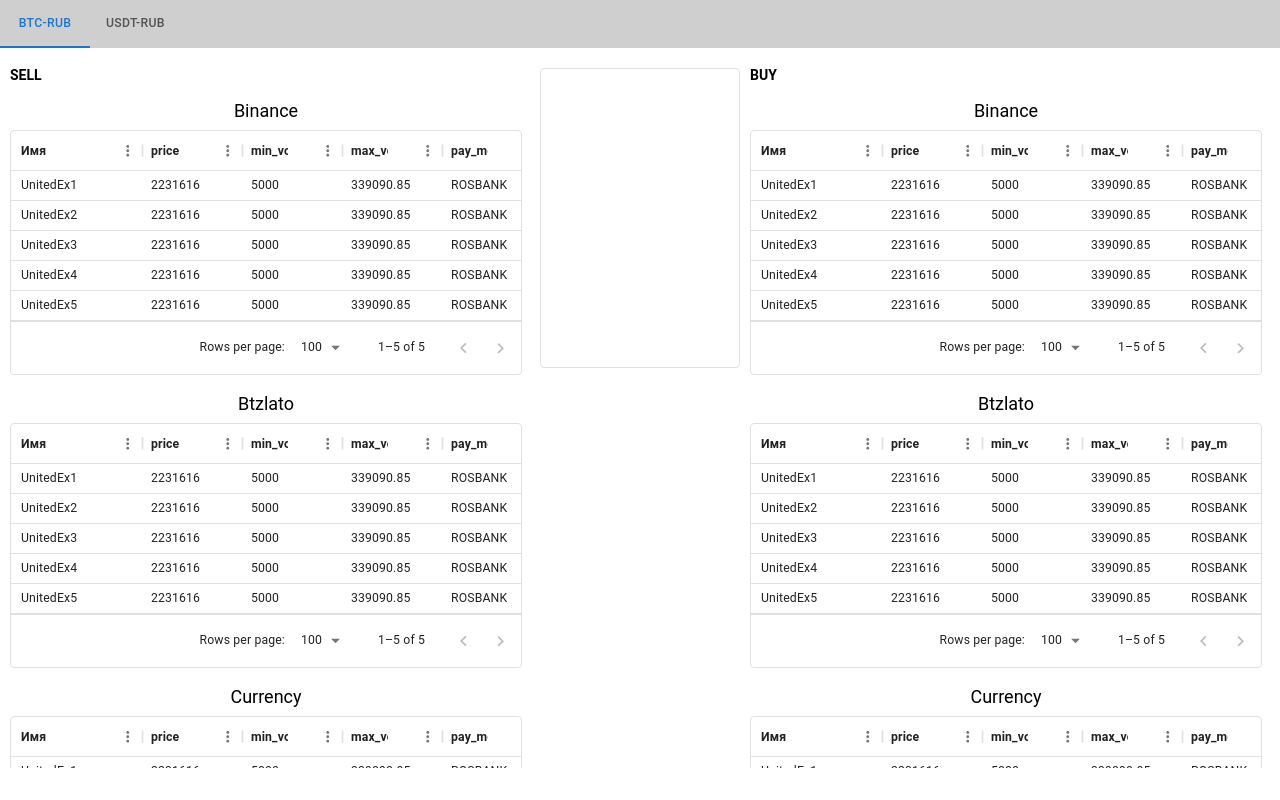
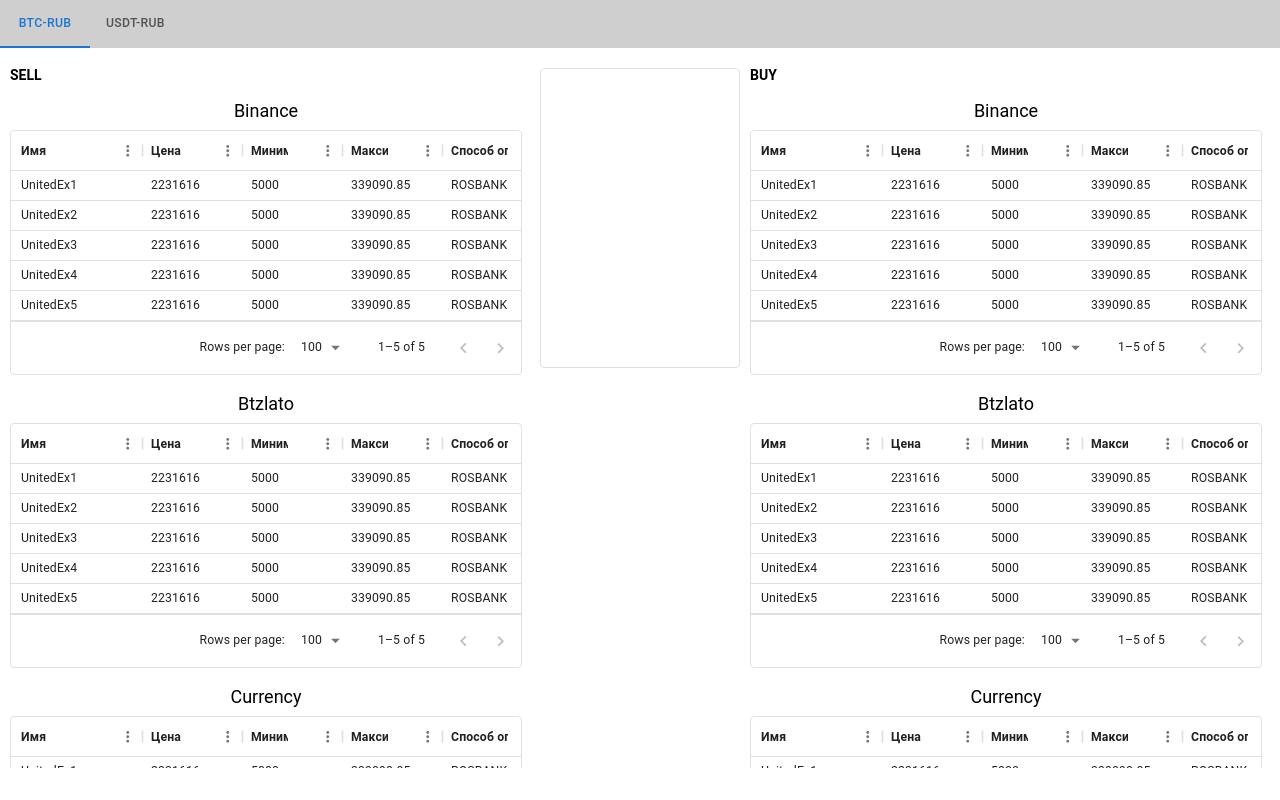
Before and after one commit to Jenya-b/arbitro, a React (Create React App) app: page / in a window 1280 px wide. Built offline with nearby package versions, Linux system fonts and the light colour scheme.

Commit message:
feat: rename column names

```diff
--- a/src/components/Table/Table.jsx
+++ b/src/components/Table/Table.jsx
@@ -16,7 +16,7 @@
     headerName: 'price',
     width: 100,
     renderHeader: () => {
-      return <RenderHeader param="price" />;
+      return <RenderHeader param="Цена" />;
     },
   },
   {
@@ -24,7 +24,7 @@
     headerName: 'min_volume',
     width: 100,
     renderHeader: () => {
-      return <RenderHeader param="min_volume" />;
+      return <RenderHeader param="Минимум" />;
     },
   },
   {
@@ -32,15 +32,15 @@
     headerName: 'max_volume',
     width: 100,
     renderHeader: () => {
-      return <RenderHeader param="max_volume" />;
+      return <RenderHeader param="Максимум" />;
     },
   },
   {
     field: 'pay_method',
     headerName: 'pay_method',
-    width: 100,
+    width: 120,
     renderHeader: () => {
-      return <RenderHeader param="pay_method" />;
+      return <RenderHeader param="Способ оплаты" />;
     },
   },
 ];
```
